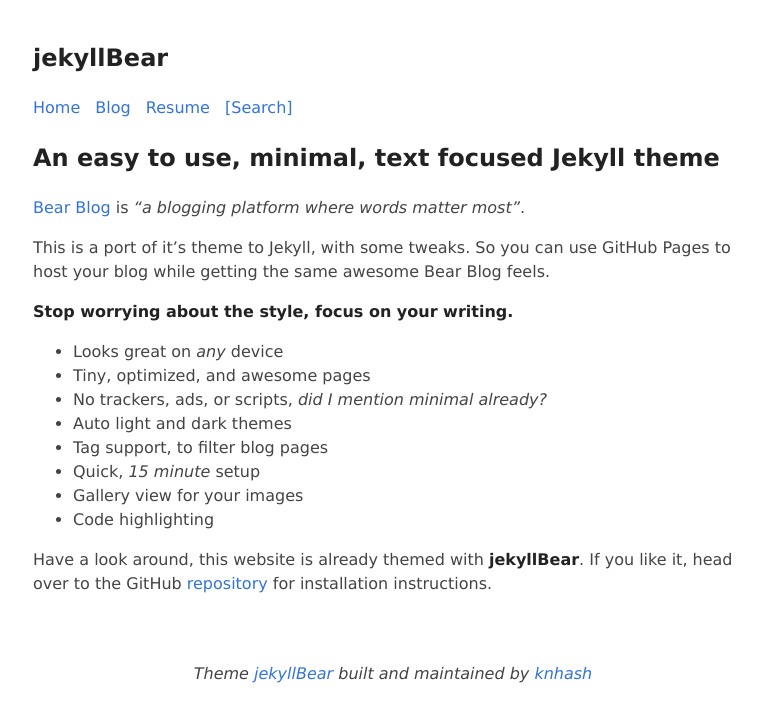
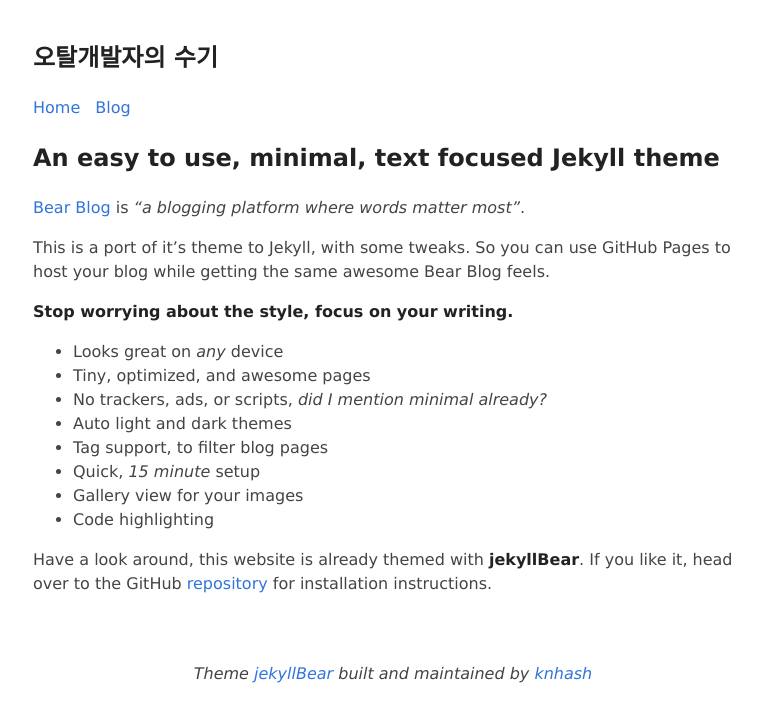
Before and after one commit to knhash/jekyllBear, a Jekyll site: the page built from index.md, in a window 1280 px wide. Shown: the top 722 px of the page, without its empty margins (247-1009 px from the left). Built offline with Jekyll 4.4.1, drawn with Linux system fonts in a browser that asks for light colours.

Commit message:
update _config.yml

```diff
--- a/_config.yml
+++ b/_config.yml
@@ -1,10 +1,10 @@
 ###########
 # site.title
 
-title: jekyllBear
-description: a minimal, text focused blog theme
+title: 오탈개발자의 수기
+description: Life Doesn't Have to Be Perfect to Be Wonderful
 # baseurl: "/jekyllBear" # the subpath of your site, e.g. /blog/
-url: "https://knhash.in/jekyllBear" # the base hostname & protocol for your site
+url: "https://barexamloser.github.io" # the base hostname & protocol for your site
 # host: 0.0.0.0
 
 
@@ -59,9 +59,9 @@
 
 # Add general links to site pages here
 links:
-  Resume: /assets/resume.pdf
+  # Resume: /assets/resume.pdf
 
 
 # Add links for more focus here
 special_links:
-  "Search": https://duckduckgo.com
+  # "Search": https://duckduckgo.com
```
